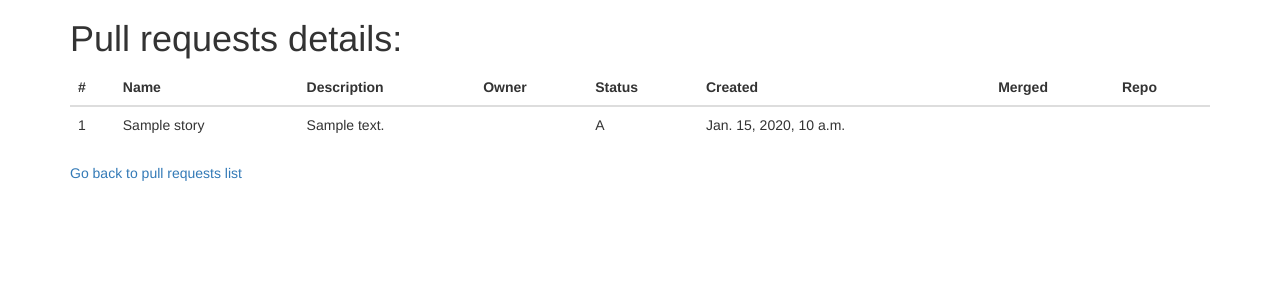
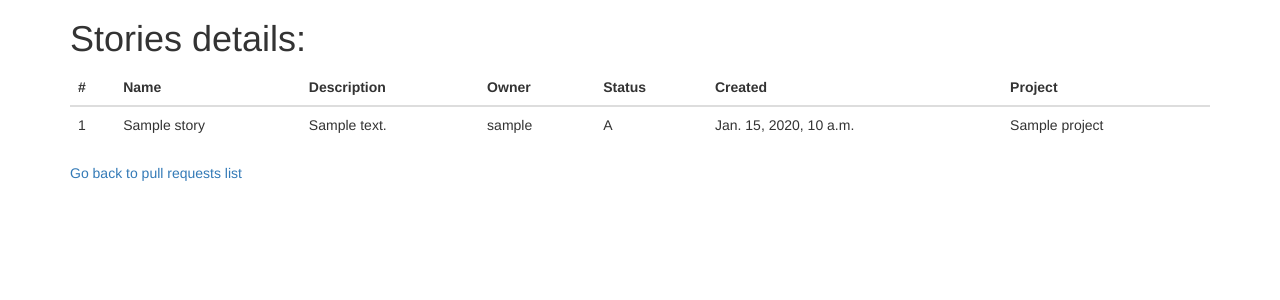
Before and after one commit to misiekofski/django-prvalidator, a Django app: page /story/1 in a window 1280 px wide. Shown: the part 51-351 px from the top of the page. Run offline with Django 3.2, Linux system fonts and the light colour scheme; a user stored in the database is signed in; tables that the repository leaves empty hold one stand-in row (values such as "Sample post"); some libraries are stand-ins or nearby versions.

Commit message:
Changed templates

```diff
--- a/templates/validator/project_details.html
+++ b/templates/validator/project_details.html
@@ -2,7 +2,7 @@
 
 {% block content %}
 
-<h1>Repo details:</h1>
+<h1>Project details:</h1>
 <table class="table table-hover">
         <thead>
         <tr>
--- a/templates/validator/projects.html
+++ b/templates/validator/projects.html
@@ -1,7 +1,7 @@
 {%  extends "../base.html" %}
 
 {% block content %}
-    <h1>All repository list:</h1>
+    <h1>All project list:</h1>
     <div>Hi there are currenty {{ num_projects }} projects in the database.</div>
     <hr>
 
--- a/templates/validator/stories.html
+++ b/templates/validator/stories.html
@@ -13,6 +13,7 @@
             <th>Name</th>
             <th>Description</th>
             <th>Status</th>
+            <th>Creator</th>
         </tr>
         </thead>
         <tbody>
@@ -22,6 +23,7 @@
                 <td>{{ s.name }}</td>
                 <td>{{ s.description }}</td>
                 <td>{{ s.status }}</td>
+                <td>{{  s.creator }}</td>
             </tr>
         {% endfor %}
         </tbody>
--- a/templates/validator/story_details.html
+++ b/templates/validator/story_details.html
@@ -2,7 +2,7 @@
 
 {% block content %}
 
-<h1>Pull requests details:</h1>
+<h1>Stories details:</h1>
 <table class="table table-hover">
         <thead>
         <tr>
@@ -12,8 +12,7 @@
             <th>Owner</th>
             <th>Status</th>
             <th>Created</th>
-            <th>Merged</th>
-            <th>Repo</th>
+            <th>Project</th>
         </tr>
         </thead>
         <tbody>
@@ -21,11 +20,10 @@
             <td>{{ details.id }}</td>
             <td>{{ details.name }}</td>
             <td>{{ details.description }}</td>
-            <td>{{ details.owner }}</td>
+            <td>{{ details.creator }}</td>
             <td>{{ details.status }}</td>
             <td>{{ details.created }}</td>
-            <td>{{ details.merged }}</td>
-            <td>{{ details.repo.name }}</td>
+            <td>{{ details.project.name }}</td>
         </tr>
         </tbody>
 </table>
--- a/validator/models.py
+++ b/validator/models.py
@@ -46,6 +46,7 @@ class Story(models.Model):
 
     objects = StoryQuerySet.as_manager()
 
+
 class Task(models.Model):
     creator = models.ForeignKey(User, related_name="task_creator", on_delete=models.PROTECT)
     created = models.DateTimeField(auto_now_add=True)
```
